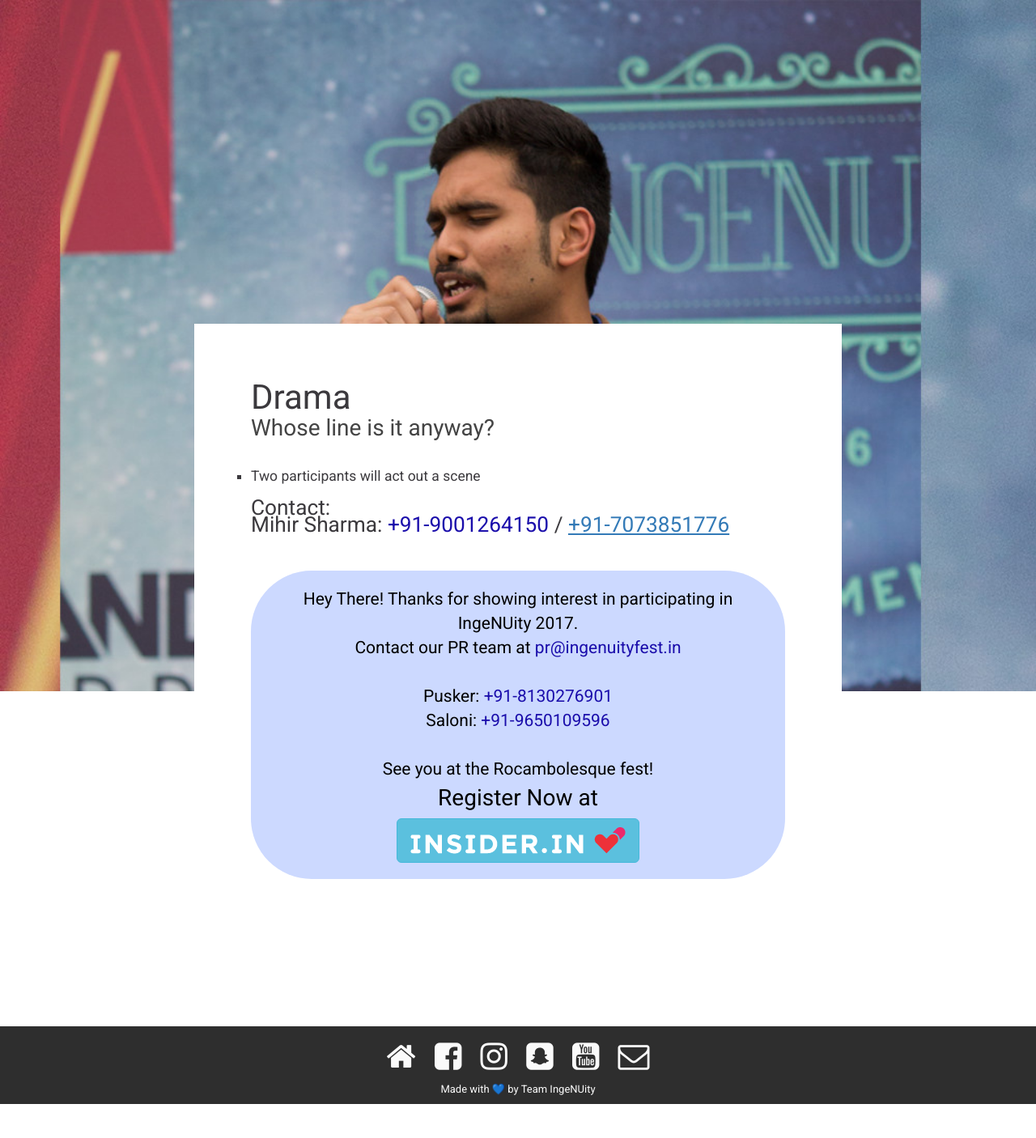
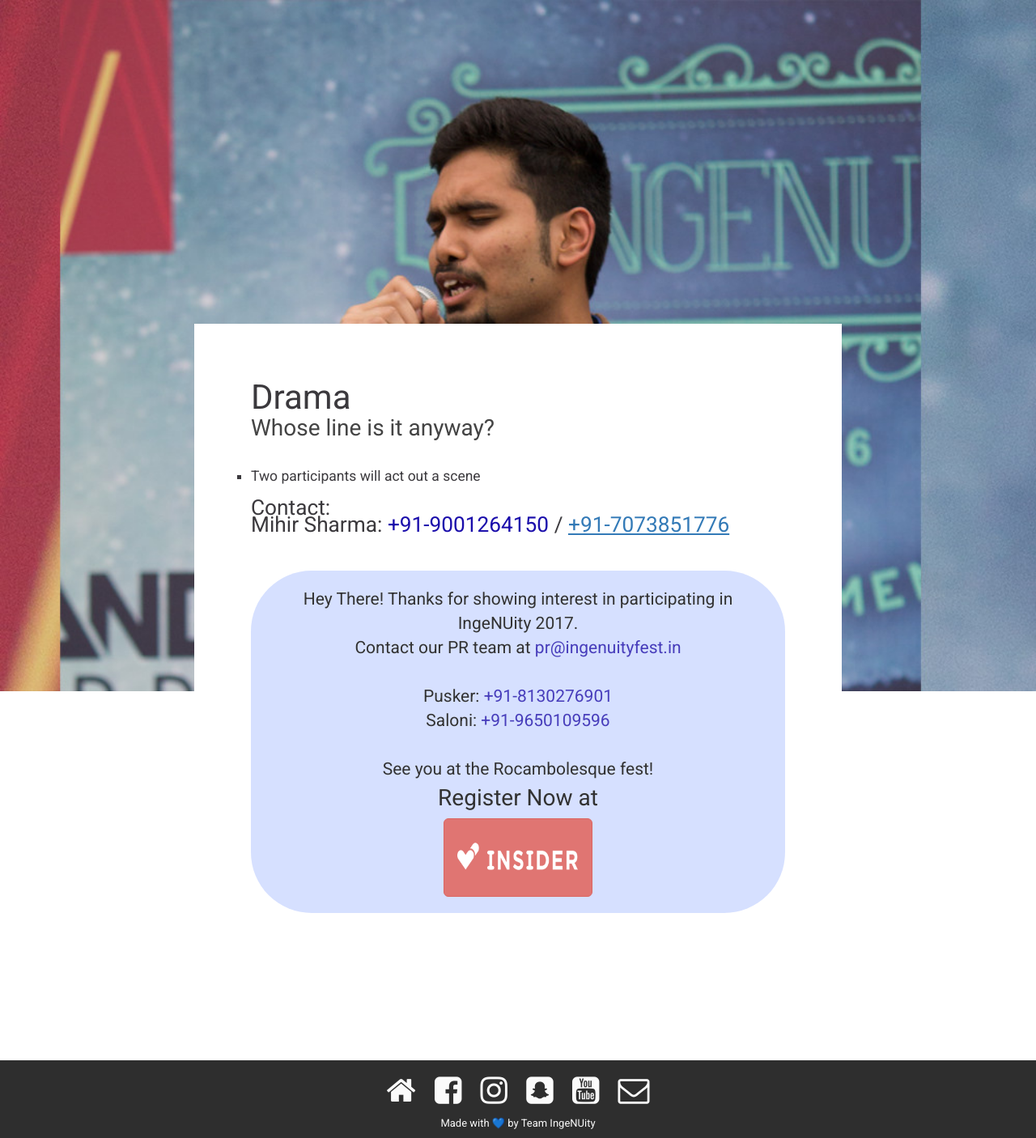
Before and after one commit to electron0zero/ingenuity17, a Jekyll site: the page built from _drama/drama-whos.md, in a window 1280 px wide. Shown: the whole page at 81% size. Built offline with Jekyll 4.4.1, drawn with Linux system fonts in a browser that asks for light colours; nearby versions of some CDN libraries; before the commit the page ends 1364 px from its top, so only the background shows below that.

Commit message:
Updated Registration and Sponsors

```diff
--- a/_includes/registration.html
+++ b/_includes/registration.html
@@ -1,5 +1,5 @@
-<div id="reg" style="background-color: #ccd9ff; padding: 20px;border-radius:75px; color:black;">
-    <div id="reg-msg" style="text-align: center;">
+<div id="reg" style="background-color: #ccd9ff; padding: 20px;border-radius:75px; color:black; opacity: 0.8;">
+    <div id="reg-msg" style="text-align: center; opacity:1;">
         <h4>Hey There! Thanks for showing interest in participating in IngeNUity 2017.<br>
             Contact our PR team at <a class="hot-link" href="mailto:pr@ingenuityfest.in" style="color: #1A0DAB;">pr@ingenuityfest.in</a>
                  <br><br>Pusker: <a class="hot-link" href="tel:+918130276901" style="color: #1A0DAB;">+91-8130276901</a><br>
@@ -7,8 +7,8 @@
             See you at the Rocambolesque fest!</h4>
     </div>
     <div id="reg-btn" style="text-align:center">
-        <h3>Register Now at</h3><a href="https://insider.in/ingenuity-mar3-5-2017/event" class="btn btn-info btn-lg" target="_blank">
-            <img src="img/spo/logo.png" class="pull-left"/></a>
+        <h3>Register Now at</h3><a href="https://insider.in/ingenuity-mar3-5-2017/event" class="btn btn-danger btn-lg" target="_blank">
+            <img src="img/spo-w/17.png" class="pull-left" height="40" width="150"/></a>
     </div>
 </div>
 
```
Also changed, not shown: _includes/sponsors.html (+8 -0 lines).
